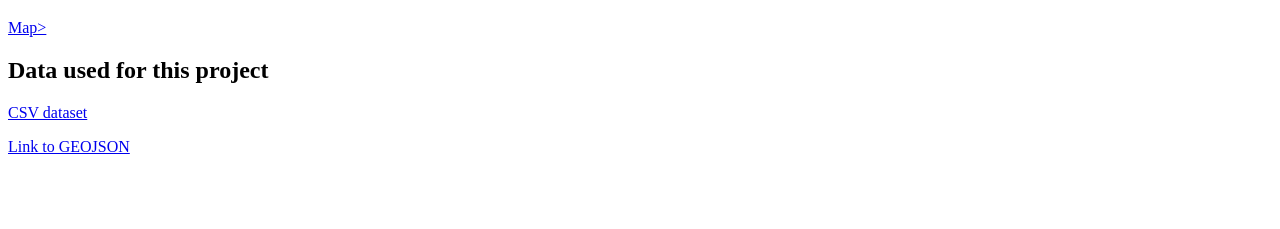
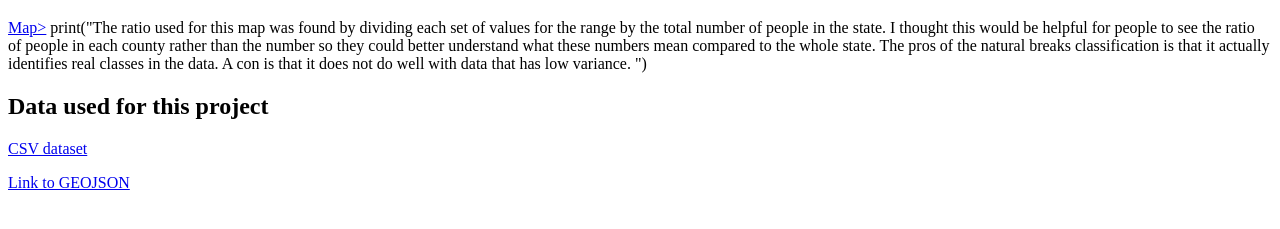
Before and after one commit to Macjacobs/HW6Part2, a plain HTML site: page index.html in a window 1280 px wide. Shown: the part 61-290 px from the top of the page. Drawn offline with Linux system fonts and the light colour scheme.

Commit message:
Update index.html

```diff
--- a/index.html
+++ b/index.html
@@ -8,6 +8,7 @@
 <body>
 <h1>Mac Jacobs Homework 6: Census data choropleth </h1>
 <a href="./Natural Break Ratio of Employment.png"<h2>Map</h2>></a>
+print("The ratio used for this map was found by dividing each set of values for the range by the total number of people in the state.  I thought this would be helpful for people to see the ratio of people in each county rather than the number so they could better understand what these numbers mean compared to the whole state.  The pros of the natural breaks classification is that it actually identifies real classes in the data.  A con is that it does not do well with data that has low variance. ")
 
 <!-- Link to your shapefile in Github and you CSV -->
 <h2>Data used for this project</h2>
```
